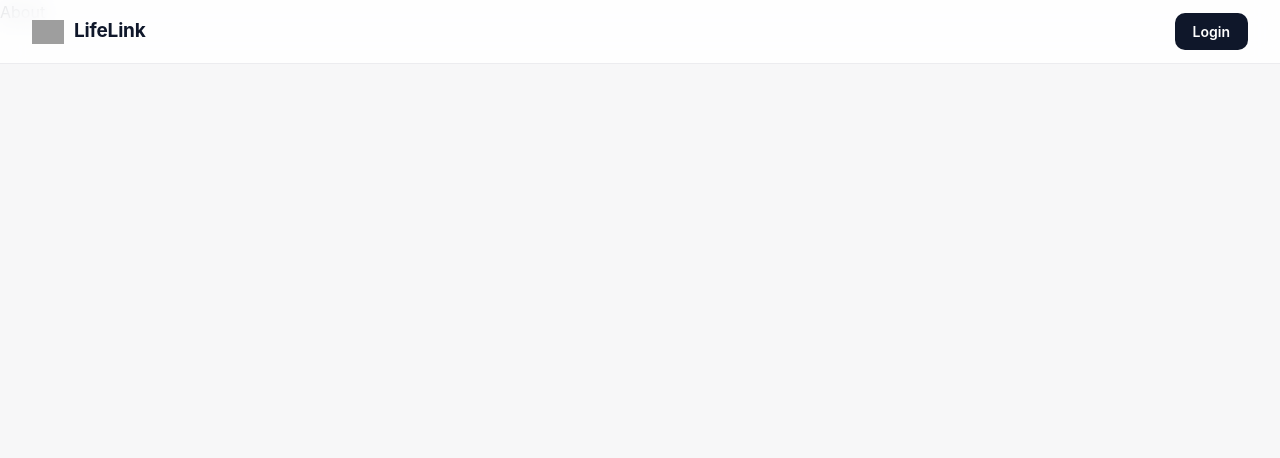
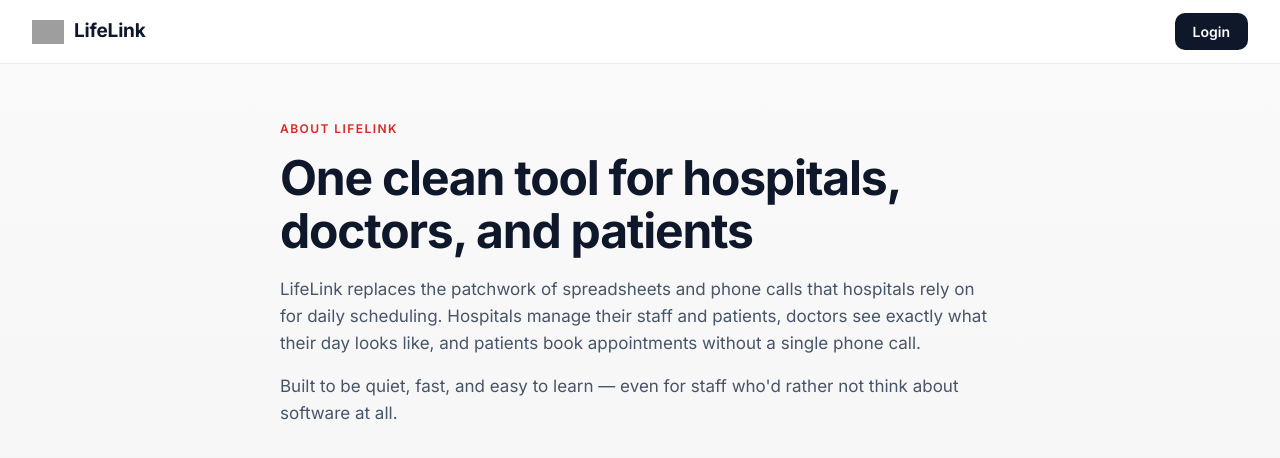
Before and after one commit to jefin10/LifeLink, a React (Vite) app in the folder frontend/: page /about in a window 1280 px wide. Shown: the top 458 px of the page. Built offline with nearby package versions, Linux system fonts and the light colour scheme; no server answers; grey boxes are pictures that could not be loaded.

Commit message:
style: about page, document head with inter font

```diff
--- a/frontend/index.html
+++ b/frontend/index.html
@@ -3,7 +3,12 @@
   <head>
     <meta charset="UTF-8" />
     <meta name="viewport" content="width=device-width, initial-scale=1.0" />
-    <title>Vite + React</title>
+    <meta name="description" content="LifeLink — healthcare management for hospitals, doctors, and patients." />
+    <meta name="theme-color" content="#0f172a" />
+    <link rel="preconnect" href="https://fonts.googleapis.com" />
+    <link rel="preconnect" href="https://fonts.gstatic.com" crossorigin />
+    <link rel="stylesheet" href="https://fonts.googleapis.com/css2?family=Inter:wght@400;500;600;700;800&display=swap" />
+    <title>LifeLink · Healthcare made simple</title>
   </head>
   <body>
     <div id="root"></div>
--- a/frontend/src/components/About.jsx
+++ b/frontend/src/components/About.jsx
@@ -1,9 +1,34 @@
-import React from 'react'
+import React from 'react';
 
 const About = () => {
   return (
-    <div>About</div>
-  )
-}
+    <div style={{
+      padding: "120px 24px 80px",
+      minHeight: "100vh",
+      background: "linear-gradient(180deg, #fafafa 0%, #f4f4f5 100%)",
+      fontFamily: "'Inter', system-ui, -apple-system, 'Segoe UI', sans-serif",
+      color: "#0f172a",
+    }}>
+      <div style={{ maxWidth: 720, margin: "0 auto" }}>
+        <p style={{ fontSize: 12, fontWeight: 600, letterSpacing: "0.12em", textTransform: "uppercase", color: "#dc2626", marginBottom: 14 }}>
+          About LifeLink
+        </p>
+        <h1 style={{ fontSize: "clamp(2rem, 4vw, 3rem)", fontWeight: 700, letterSpacing: "-0.025em", lineHeight: 1.1, marginBottom: 18 }}>
+          One clean tool for hospitals, doctors, and patients
+        </h1>
+        <p style={{ color: "#475569", fontSize: 17, lineHeight: 1.6, marginBottom: 16 }}>
+          LifeLink replaces the patchwork of spreadsheets and phone calls that hospitals
+          rely on for daily scheduling. Hospitals manage their staff and patients, doctors
+          see exactly what their day looks like, and patients book appointments without a
+          single phone call.
+        </p>
+        <p style={{ color: "#475569", fontSize: 17, lineHeight: 1.6 }}>
+          Built to be quiet, fast, and easy to learn — even for staff who'd rather not
+          think about software at all.
+        </p>
+      </div>
+    </div>
+  );
+};
 
-export default About
+export default About;
```
